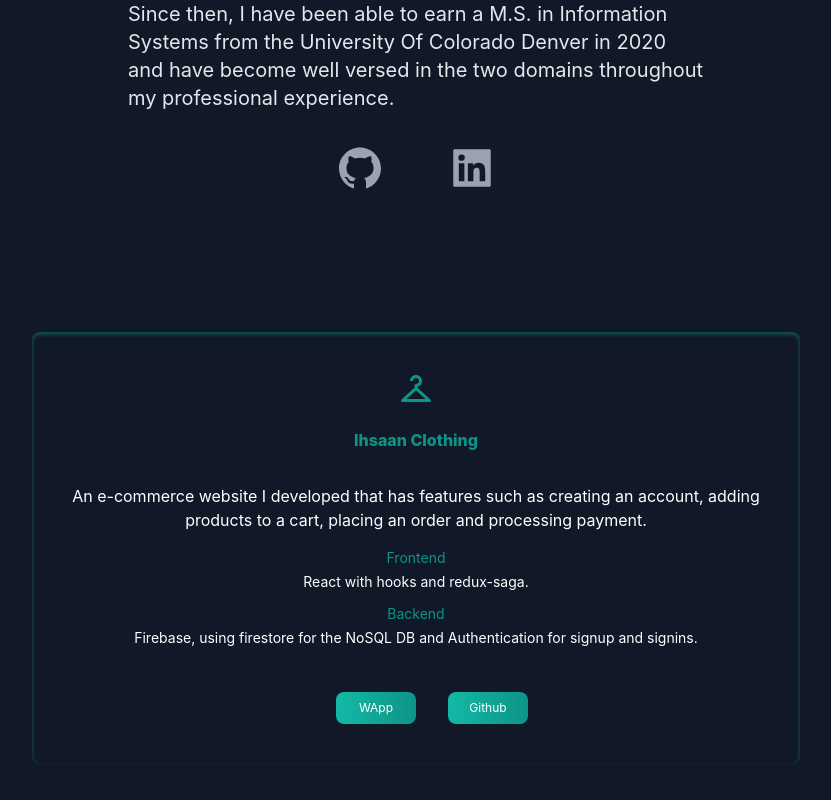
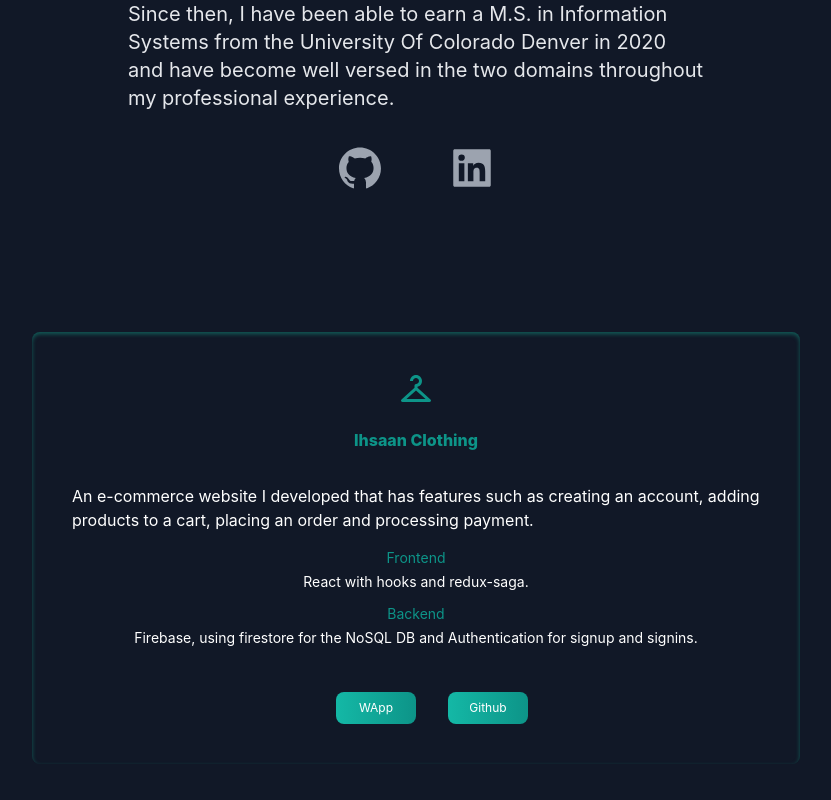
Before and after one commit to abu-jeylani/portfolio, a Next.js app: page / in a window 1280 px wide. Shown: the part 492-1292 px from the top of the page, without its empty margins (224-1055 px from the left). Built offline with nearby package versions, Linux system fonts and the light colour scheme.

Commit message:
left aligning text

```diff
--- a/pages/index.js
+++ b/pages/index.js
@@ -97,10 +97,9 @@ export default function Home() {
           <div className="shadow-inner rounded-lg  dark:shadow-inner dark:shadow-teal-800 p-10 d flex-1 max-w-3xl  mx-auto ">
             <BiCloset className="text-teal-600 text-4xl m-auto mb-5" />
             <h2 className=" text-teal-600 font-extrabold mb-6 text-center">
-              {" "}
               Ihsaan Clothing
             </h2>
-            <p className="py-2 text-center  dark:text-white">
+            <p className="py-2 text-left  dark:text-white">
               An e-commerce website I developed that has features such as
               creating an account, adding products to a cart, placing an order
               and processing payment.
```
